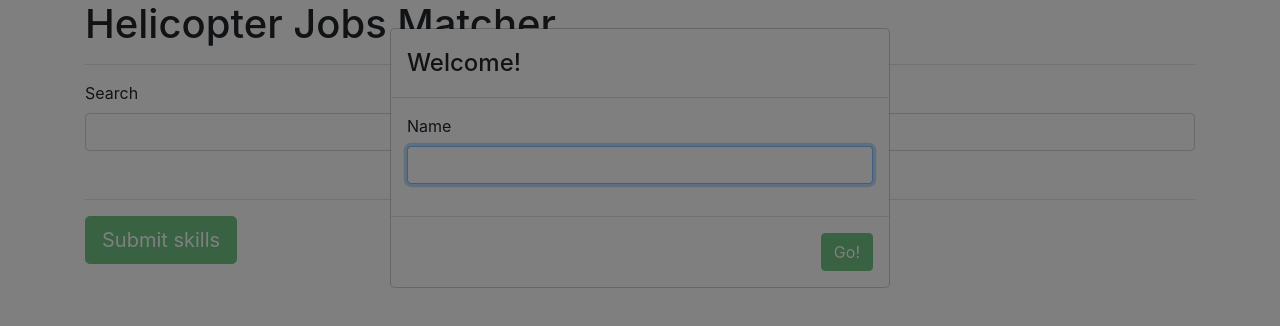
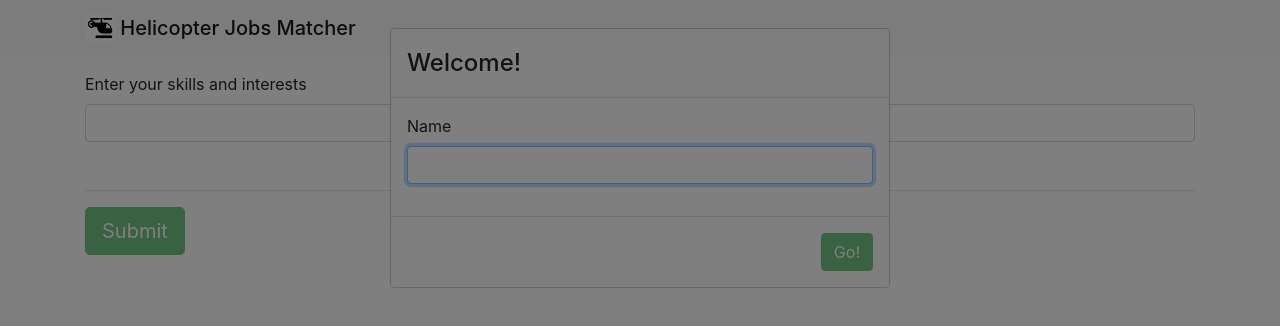
Before and after one commit to oliverslade/dynamo-hack-team-one, an Angular app: page / in a window 1280 px wide. Shown: the top 326 px of the page. Built offline with nearby package versions, Linux system fonts and the light colour scheme.

Commit message:
Make it look nicer

```diff
--- a/src/app/app.component.ts
+++ b/src/app/app.component.ts
@@ -3,6 +3,15 @@ import { Component } from '@angular/core';
 @Component({
   selector: 'dynamo-root',
   template: `
+    <nav class="navbar navbar-light bg-light mb-3">
+      <div class="container">
+        <h1 class="navbar-brand mb-0" href="#">
+          <img src="assets/logo.png" width="30" height="30" class="d-inline-block align-top" alt="">
+          Helicopter Jobs Matcher
+        </h1>
+      </div>
+    </nav>
+
     <main class="container">
       <router-outlet></router-outlet>
     </main>
--- a/src/app/home/home.component.ts
+++ b/src/app/home/home.component.ts
@@ -8,10 +8,6 @@ import {Job} from "../job/job.model";
 @Component({
   selector: 'dynamo-home',
   template: `
-    <h1>Helicopter Jobs Matcher</h1>
-
-    <hr>
-
     <ng-container [ngSwitch]="jobs.length > 0">
       <ng-template ngSwitchDefault>
         <dynamo-skills (skillsOutput)="addSkills($event)"></dynamo-skills>
@@ -20,7 +16,7 @@ import {Job} from "../job/job.model";
 
         <hr>
 
-        <button class="btn btn-lg btn-success" type="button" [disabled]="ratings.length === 0" (click)="submitSkills()">Submit skills</button>
+        <button class="btn btn-lg btn-success" type="button" [disabled]="ratings.length === 0" (click)="submitSkills()">Submit</button>
       </ng-template>
 
       <ng-template [ngSwitchCase]="true">
--- a/src/app/job/job.component.ts
+++ b/src/app/job/job.component.ts
@@ -16,7 +16,7 @@ import {DomSanitizer, SafeHtml} from "@angular/platform-browser";
 
       <div [innerHtml]="job.description"></div>
 
-      <p class="text-muted"><b>Location:</b> {{ job.location }}</p>
+      <p class="text-muted"><b>Location:</b> Newcastle, United Kingdom</p>
 
       <a class="btn btn-lg btn-primary" target="_blank" [href]="job.url">View job</a>
     </article>
--- a/src/app/skills/skills.component.ts
+++ b/src/app/skills/skills.component.ts
@@ -9,7 +9,7 @@ import {NgbTypeaheadSelectItemEvent} from "@ng-bootstrap/ng-bootstrap";
   selector: 'dynamo-skills',
   template: `
     <div class="form-group mb-5">
-      <label for="skill-search">Search</label>
+      <label for="skill-search">Enter your skills and interests</label>
       <input id="skill-search" class="form-control" type="text" [ngbTypeahead]="search" (selectItem)="selectItem($event)">
     </div>
   `
```
Also changed, not shown: src/assets/logo.png (added).
